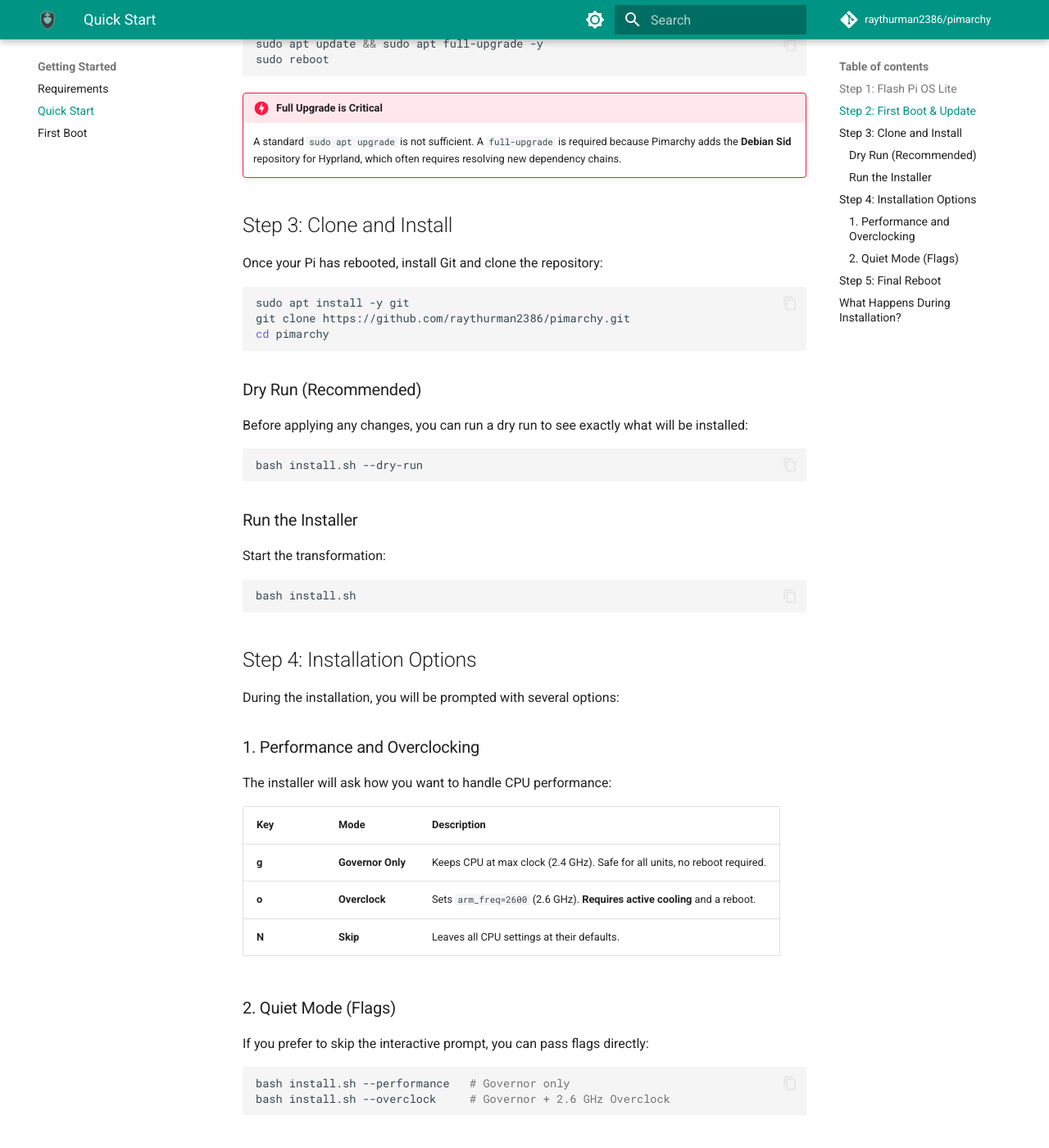
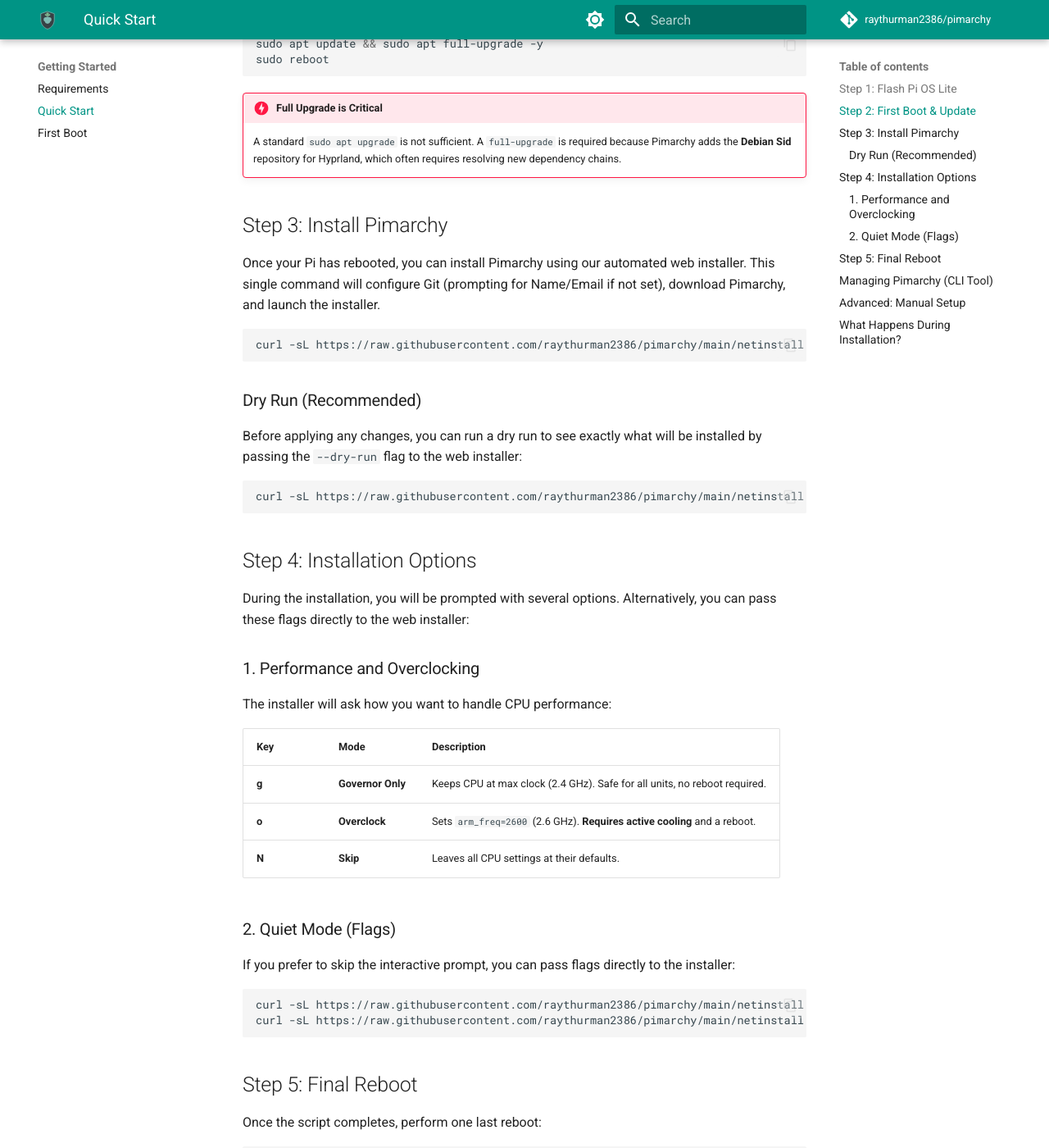
Before and after one commit to raythurman2386/pimarchy, an MkDocs documentation site: the page built from docs/getting-started/installation.md, in a window 1280 px wide and 1400 px high, scrolled down 779 px. Shown: the whole window at 82% size. Built offline with MkDocs 1.6.1 and Material for MkDocs 9.7.7, drawn with Linux system fonts in a browser that asks for light colours; comment, search, counter and statistics services are not loaded; some of the changed text lies outside the part shown.

Commit message:
feat: Add web installer and CLI wrapper

````diff
--- a/docs/getting-started/installation.md
+++ b/docs/getting-started/installation.md
@@ -27,35 +27,25 @@
 !!! danger "Full Upgrade is Critical"
     A standard `sudo apt upgrade` is not sufficient. A `full-upgrade` is required because Pimarchy adds the **Debian Sid** repository for Hyprland, which often requires resolving new dependency chains.
 
-## Step 3: Clone and Install
+## Step 3: Install Pimarchy
 
-Once your Pi has rebooted, install Git and clone the repository:
+Once your Pi has rebooted, you can install Pimarchy using our automated web installer. This single command will configure Git (prompting for Name/Email if not set), download Pimarchy, and launch the installer.
 
 ```bash
-sudo apt install -y git
-git clone https://github.com/raythurman2386/pimarchy.git
-cd pimarchy
+curl -sL https://raw.githubusercontent.com/raythurman2386/pimarchy/main/netinstall.sh | bash
 ```
 
 ### Dry Run (Recommended)
 
-Before applying any changes, you can run a dry run to see exactly what will be installed:
+Before applying any changes, you can run a dry run to see exactly what will be installed by passing the `--dry-run` flag to the web installer:
 
 ```bash
-bash install.sh --dry-run
-```
-
-### Run the Installer
-
-Start the transformation:
-
-```bash
-bash install.sh
+curl -sL https://raw.githubusercontent.com/raythurman2386/pimarchy/main/netinstall.sh | bash -s -- --dry-run
 ```
 
 ## Step 4: Installation Options
 
-During the installation, you will be prompted with several options:
+During the installation, you will be prompted with several options. Alternatively, you can pass these flags directly to the web installer:
 
 ### 1. Performance and Overclocking
 
@@ -69,11 +59,11 @@
 
 ### 2. Quiet Mode (Flags)
 
-If you prefer to skip the interactive prompt, you can pass flags directly:
+If you prefer to skip the interactive prompt, you can pass flags directly to the installer:
 
 ```bash
-bash install.sh --performance   # Governor only
-bash install.sh --overclock     # Governor + 2.6 GHz Overclock
+curl -sL https://raw.githubusercontent.com/raythurman2386/pimarchy/main/netinstall.sh | bash -s -- --performance   # Governor only
+curl -sL https://raw.githubusercontent.com/raythurman2386/pimarchy/main/netinstall.sh | bash -s -- --overclock     # Governor + 2.6 GHz Overclock
 ```
 
 ## Step 5: Final Reboot
@@ -88,6 +78,39 @@
 
 ---
 
+## Managing Pimarchy (CLI Tool)
+
+Once installed, Pimarchy includes a global CLI tool to easily manage updates and configurations.
+
+```bash
+# Fetch the latest version from GitHub and apply new configurations
+pimarchy update
+
+# Validate your current template configurations
+pimarchy validate
+
+# Re-run the installer (e.g. to apply a new theme.conf)
+pimarchy install
+
+# Uninstall Pimarchy and restore original config backups
+pimarchy uninstall
+```
+
+---
+
+## Advanced: Manual Setup
+
+If you prefer to clone and run the installer manually:
+
+```bash
+sudo apt install -y git
+git clone https://github.com/raythurman2386/pimarchy.git ~/.local/share/pimarchy
+cd ~/.local/share/pimarchy
+bash install.sh
+```
+
+---
+
 ## What Happens During Installation?
 
 1.  **Backup:** Backs up your existing configs to `~/.config/Pimarchy-backup/`.
--- a/docs/index.md
+++ b/docs/index.md
@@ -46,10 +46,8 @@
 # 1. Update your Pi OS Lite
 sudo apt update && sudo apt full-upgrade -y && sudo reboot
 
-# 2. Clone and install
-git clone https://github.com/raythurman2386/pimarchy.git
-cd pimarchy
-bash install.sh
+# 2. Install Pimarchy
+curl -sL https://raw.githubusercontent.com/raythurman2386/pimarchy/main/netinstall.sh | bash
 ```
 
 !!! success "Ready to go!"
````
Also changed, not shown: README.md (+38 -12 lines), 3 other files.
